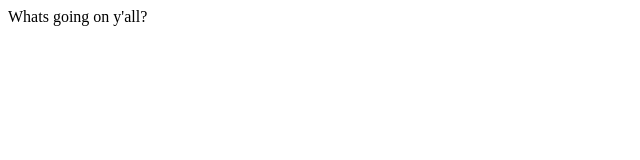
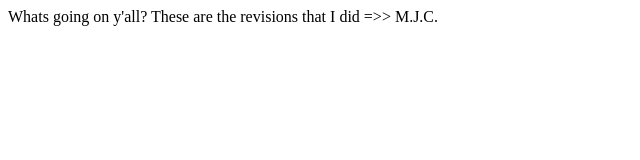
Before and after one commit to FreshleBlanc/colab-day1, a plain HTML site: page index.html in a window 1280 px wide. Shown: the whole page, without its empty margins (0-640 px from the left). Drawn offline with Linux system fonts and the light colour scheme.

Commit message:
MC changes

```diff
--- a/index.html
+++ b/index.html
@@ -8,5 +8,6 @@
 </head>
 <body>
     Whats going on y'all?
+    These are the revisions that I did =>> M.J.C.
 </body>
 </html>
```
